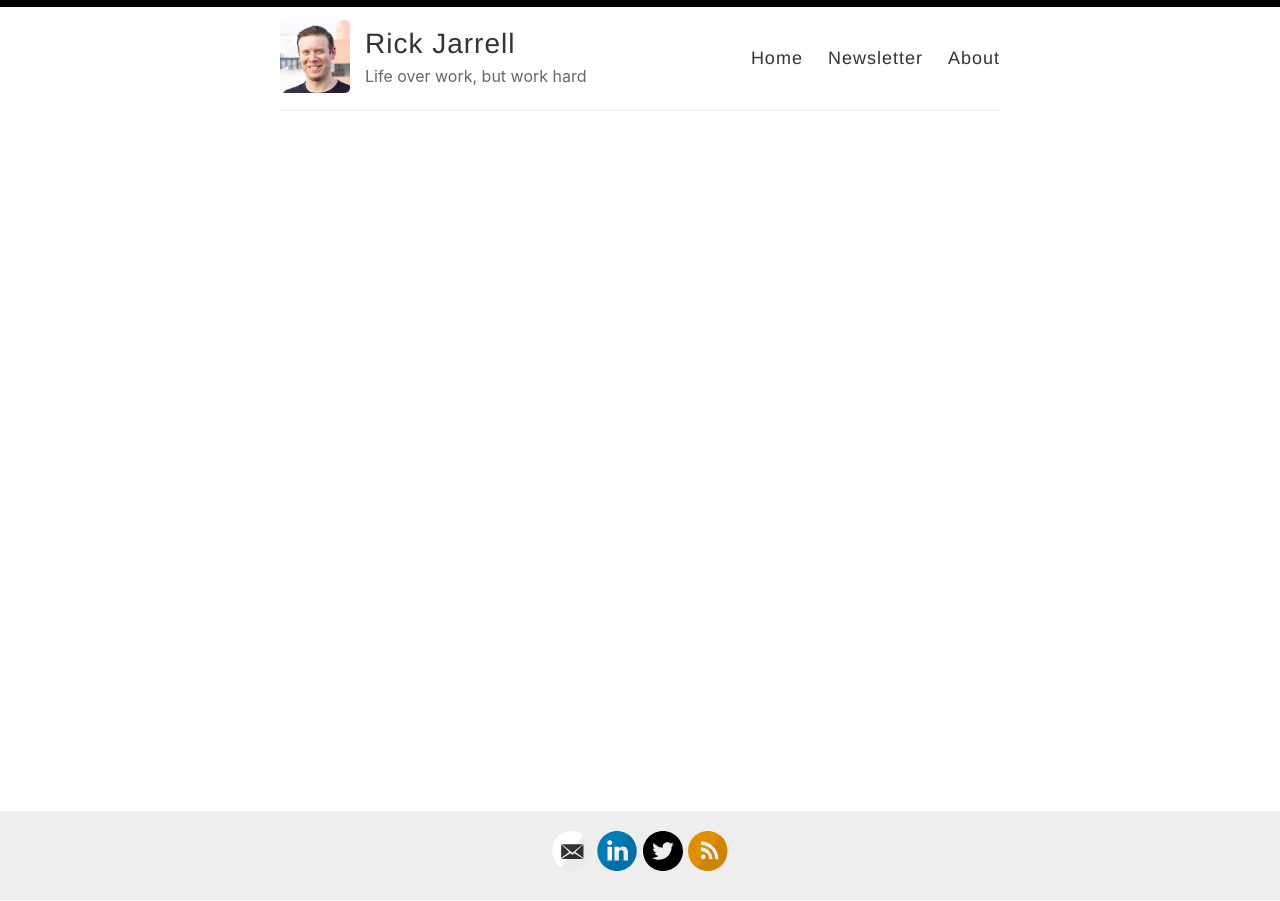
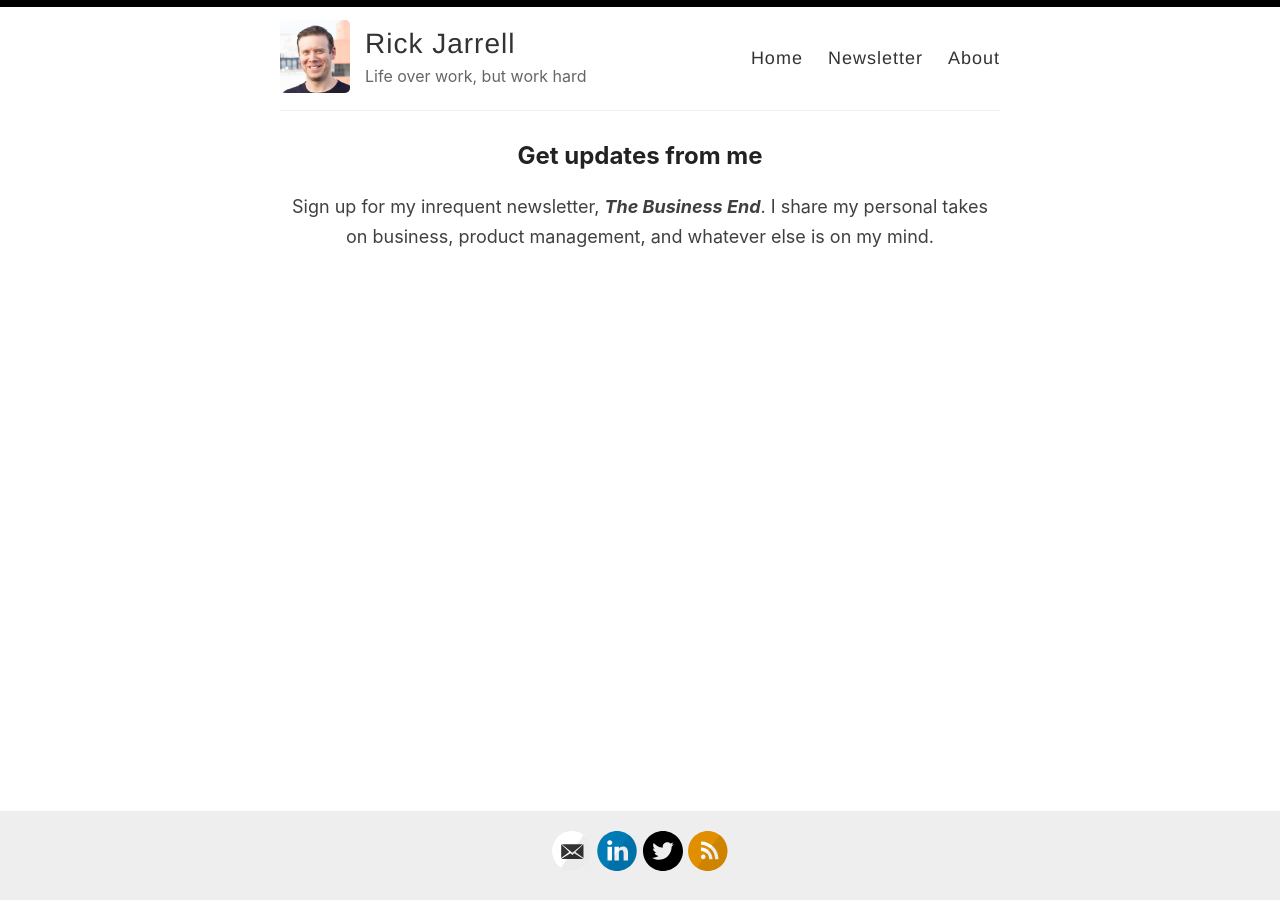
Before and after one commit to rickjarrell/backupblog, a Jekyll site: the page built from index.html, in a window 1280 px wide. Built offline with Jekyll 4.4.1, drawn with Linux system fonts in a browser that asks for light colours; the list of posts is cut into pages by our own code.

Commit message:
Update index.html

```diff
--- a/index.html
+++ b/index.html
@@ -1,6 +1,8 @@
 ---
 layout: default
 ---
+<h2>Get updates from me</h2>
+<p align = center>Sign up for my inrequent newsletter, <i><b>The Business End</b></i>. I share my personal takes on business, product management, and whatever else is on my mind.</p>
 <div class="posts">
   {% for post in paginator.posts %}
     <article class="post">
```
